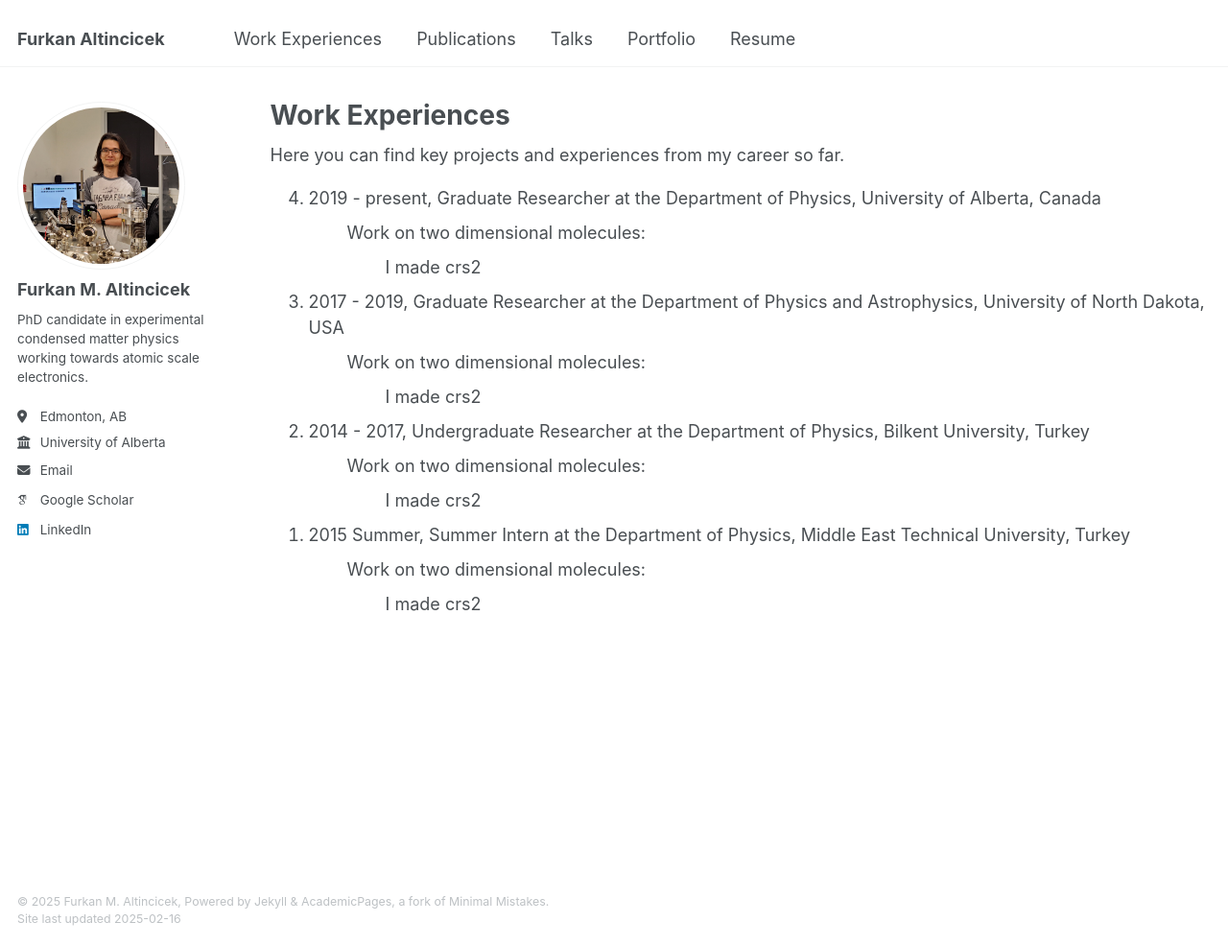
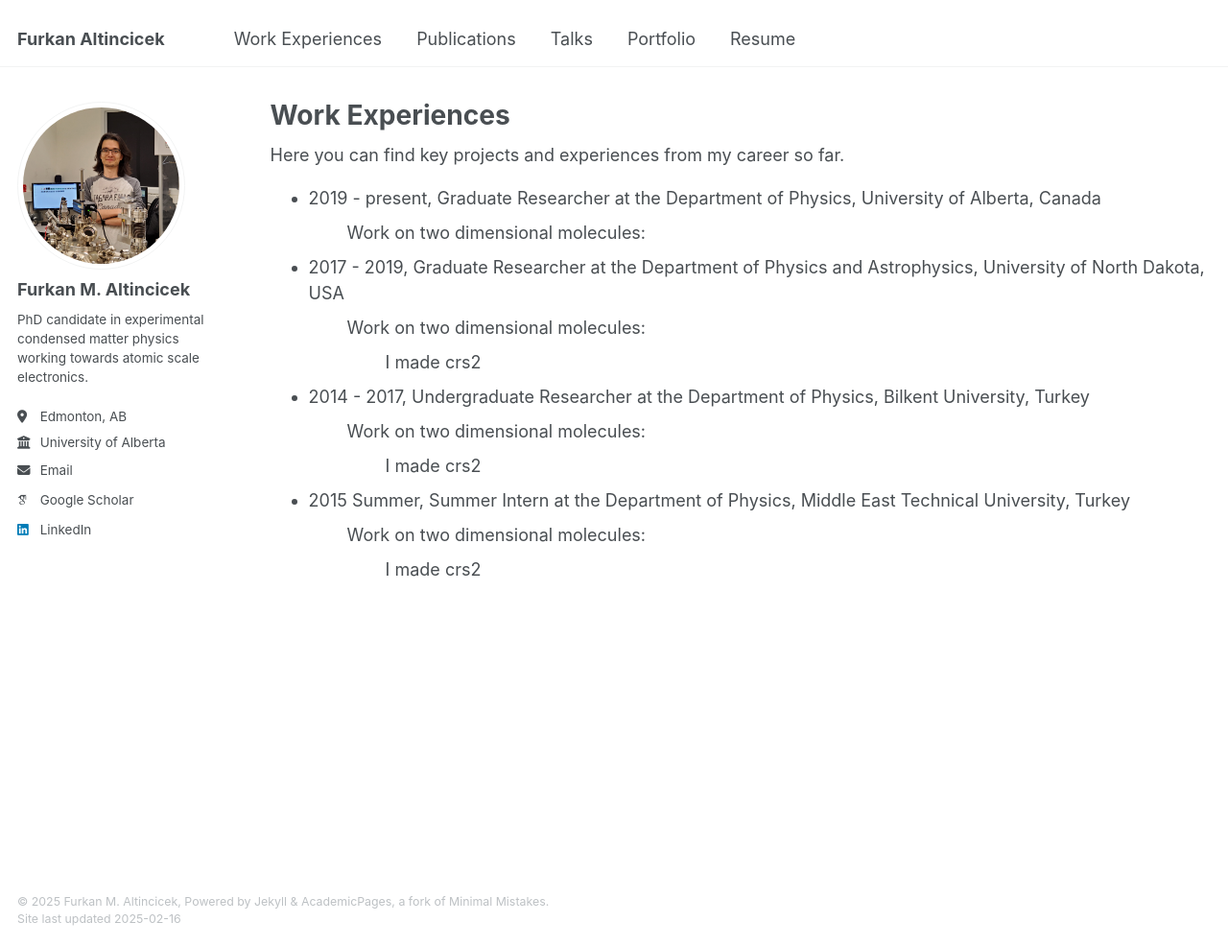
Before and after one commit to faltincicek/faltincicek.github.io, a Jekyll site: the page built from _pages/work.html, in a window 1280 px wide and 986 px high. Shown: the whole window at 96% size. Built offline with Jekyll 4.4.1, drawn with Linux system fonts in a browser that asks for light colours; some web fonts are replaced.

Commit message:
Update work.html

```diff
--- a/_pages/work.html
+++ b/_pages/work.html
@@ -7,15 +7,12 @@ author_profile: true
 
 Here you can find key projects and experiences from my career so far.
 
-<ol reversed>
+<ul style="list-style-type: disc;">
 
   <li>
     2019 - present, Graduate Researcher at the Department of Physics, University of Alberta, Canada<br>
-    <ul>
+    <ul style="list-style-type: circle;">
       Work on two dimensional molecules:
-        <ul>
-          I made crs2
-        </ul>
     </ul>
   </li>
 
```
